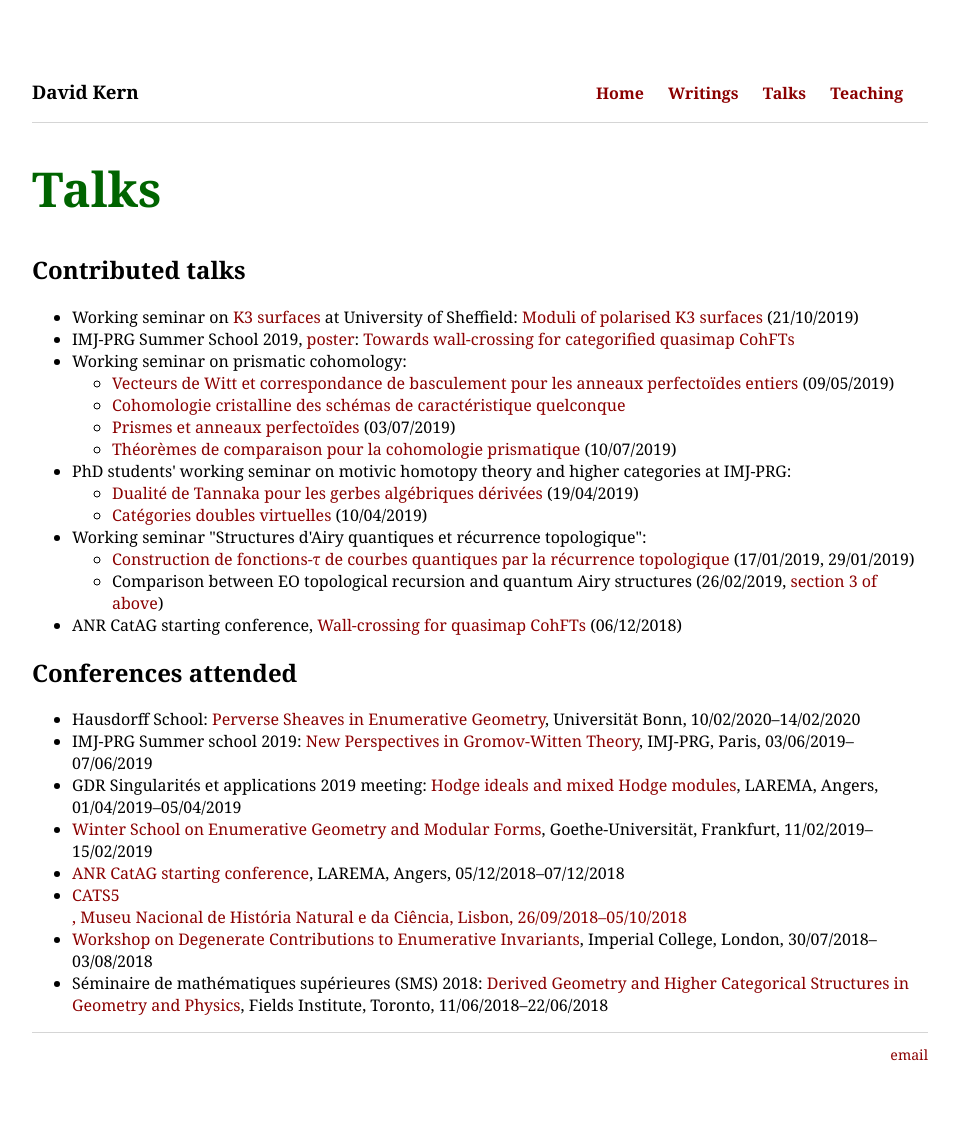
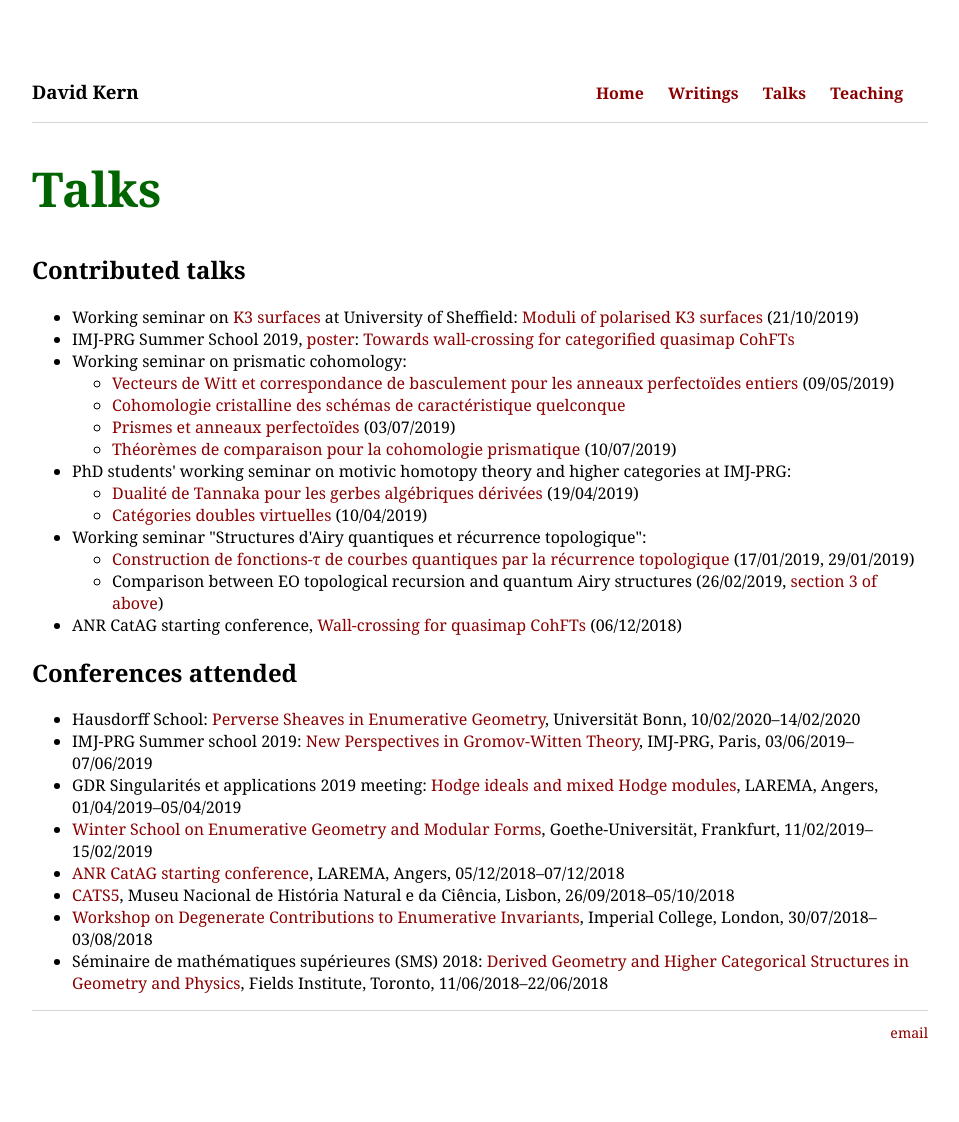
Before and after one commit to dskern/dskern.github.io, a Jekyll site: the page built from talks.html, in a window 1280 px wide. Shown: the whole page, without its empty margins (160-1119 px from the left). Built offline with Jekyll 4.4.1, drawn with Linux system fonts in a browser that asks for light colours; after the commit the page ends 1100 px from its top, so only the background shows below that.

```diff
--- a/talks.html
+++ b/talks.html
@@ -35,7 +35,7 @@ layout: default
     <li>GDR Singularités et applications 2019 meeting: <a href="https://indico.math.cnrs.fr/event/4174">Hodge ideals and mixed Hodge modules</a>, LAREMA, Angers, 01/04/2019&ndash;05/04/2019</li>
     <li><a href="https://www.uni-frankfurt.de/73136346/Winter-School-on-Enumerative-Geometry-and-Modular-Forms">Winter School on Enumerative Geometry and Modular Forms</a>, Goethe-Universität, Frankfurt, 11/02/2019&ndash;15/02/2019</li>
     <li><a href="https://indico.math.cnrs.fr/event/3798">ANR CatAG starting conference</a>, LAREMA, Angers, 05/12/2018&ndash;07/12/2018</li>
-    <li><a href="https://bebtoen.wixsite.com/nedag/cats5">CATS5</li>, Museu Nacional de História Natural e da Ciência, Lisbon, 26/09/2018&ndash;05/10/2018</li>
+    <li><a href="https://bebtoen.wixsite.com/nedag/cats5">CATS5</a>, Museu Nacional de História Natural e da Ciência, Lisbon, 26/09/2018&ndash;05/10/2018</li>
     <li><a href="https://sites.google.com/site/imperialgeometry">Workshop on Degenerate Contributions to Enumerative Invariants</a>, Imperial College, London, 30/07/2018&ndash;03/08/2018 </li>
     <li>Séminaire de mathématiques supérieures (SMS) 2018: <a href="http://www.fields.utoronto.ca/activities/17-18/sms-2018">Derived Geometry and Higher Categorical Structures in Geometry and Physics</a>, Fields Institute, Toronto, 11/06/2018&ndash;22/06/2018</li>
 </ul>
```
